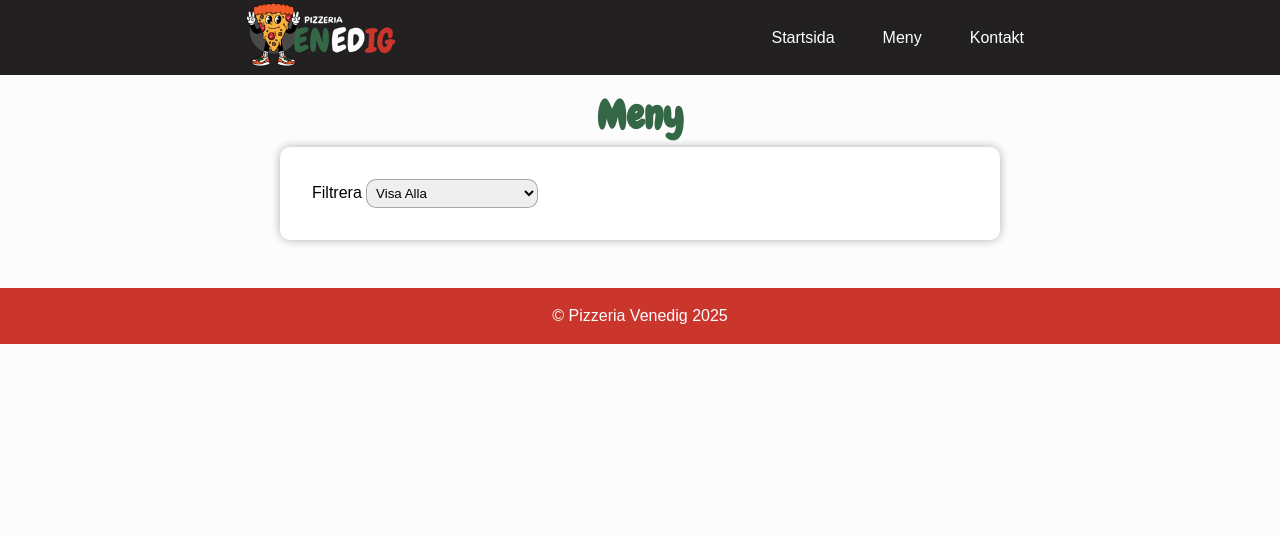
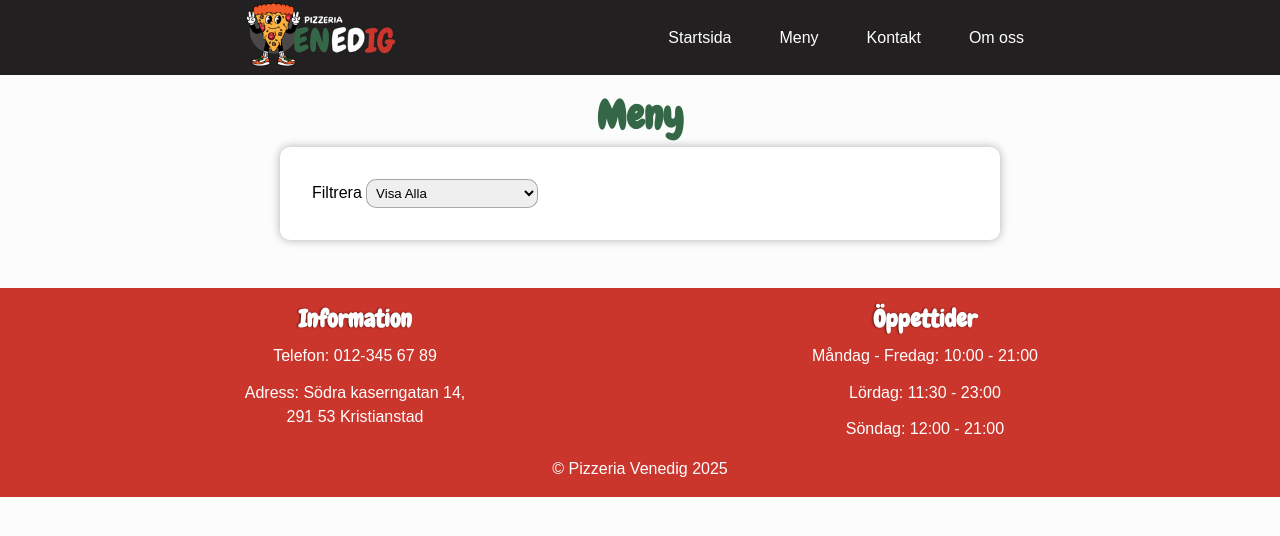
Before and after one commit to rare2400/projekt-pizzeria, a website built with Parcel: page src/menu.html in a window 1280 px wide. Built offline with nearby package versions, Linux system fonts and the light colour scheme; no server answers.

Commit message:
rättar till navigeringen

```diff
--- a/src/menu.html
+++ b/src/menu.html
@@ -23,6 +23,7 @@
                     <li><a href="index.html">Startsida</a></li>
                     <li><a href="menu.html">Meny</a></li>
                     <li><a href="contact.html">Kontakt</a></li>
+                    <li><a href="about.html">Om oss</a></li>
                 </ul>
             </nav>
 
@@ -69,6 +70,20 @@
         </main>
     </div>
     <footer>
+        <div class="info" id="index-info">
+            <div class="contact">
+                <h2><a href="contact.html">Information</a></h2>
+                <p>Telefon: 012-345 67 89</p>
+                <p>Adress: Södra kaserngatan 14,<br> 291 53 Kristianstad</p>
+            </div>
+
+            <div class="opening-hours">
+                <h2>Öppettider</h2>
+                <p>Måndag - Fredag: 10:00 - 21:00</p>
+                <p>Lördag: 11:30 - 23:00</p>
+                <p>Söndag: 12:00 - 21:00</p>
+            </div>
+        </div>
         &copy; Pizzeria Venedig 2025
     </footer>
 
```
